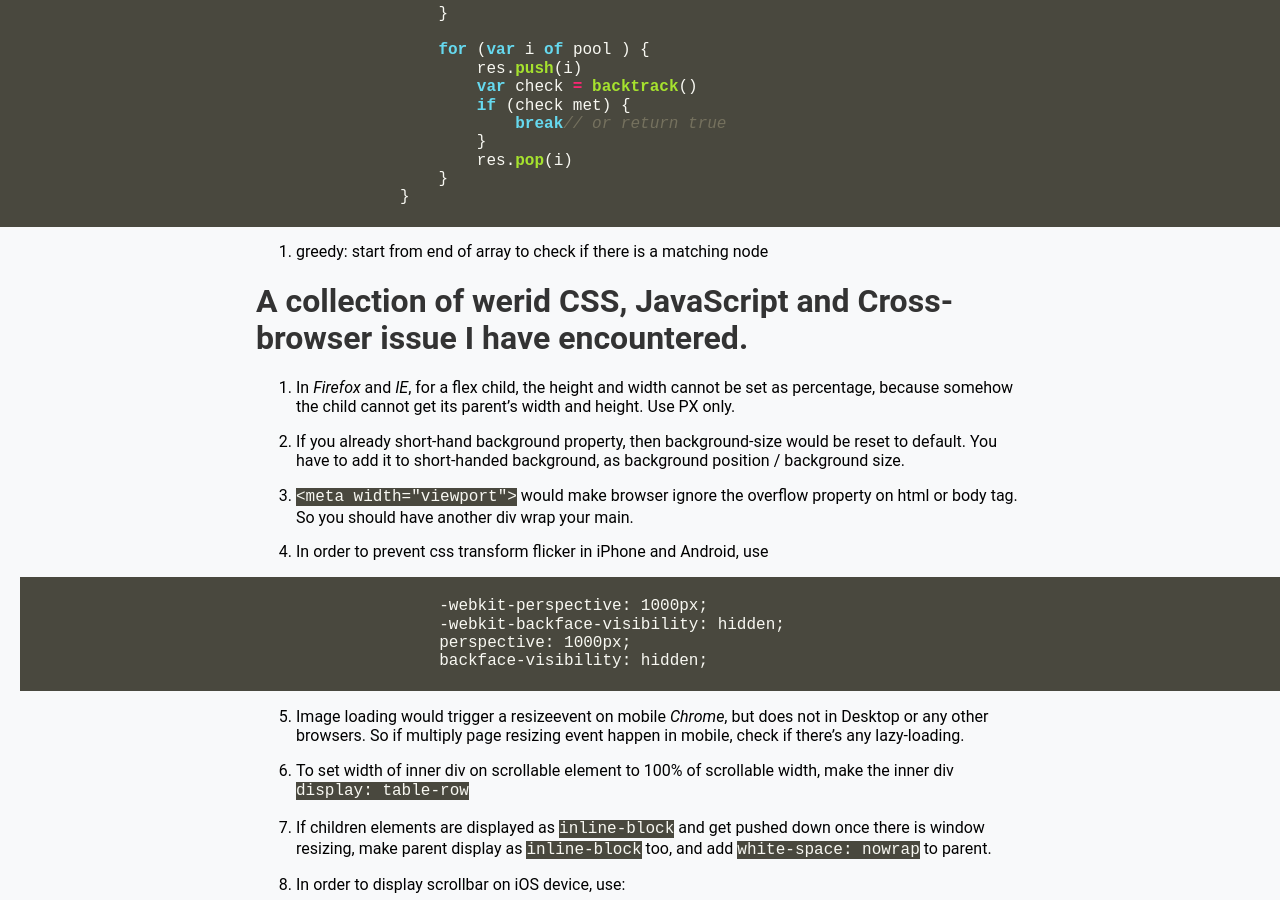
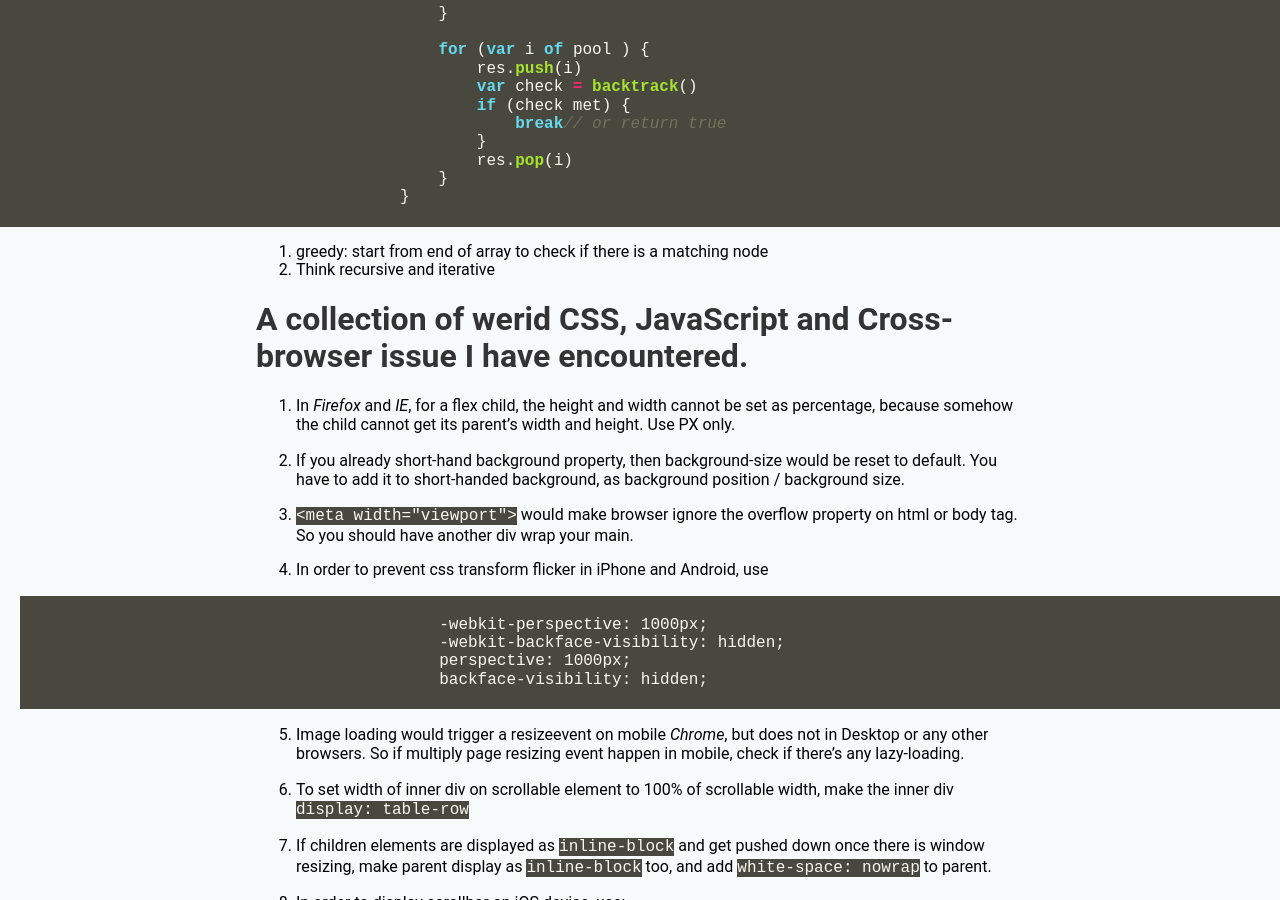
Before and after one commit to yaodingyd/yaodingyd.github.io, a Jekyll site: the page built from _pages/note.md, in a window 1280 px wide and 900 px high, scrolled down 434 px. Built offline with Jekyll 4.4.1, drawn with Linux system fonts in a browser that asks for light colours; a style sheet for code colours, icons or effects is not loaded.

Commit message:
Update note.md

````diff
--- a/_pages/note.md
+++ b/_pages/note.md
@@ -30,6 +30,7 @@ function backtrack() {
 }
 ```
 3. greedy: start from end of array to check if there is a matching node
+4. Think recursive and iterative
 
 
 # A collection of werid CSS, JavaScript and Cross-browser issue I have encountered.
````
